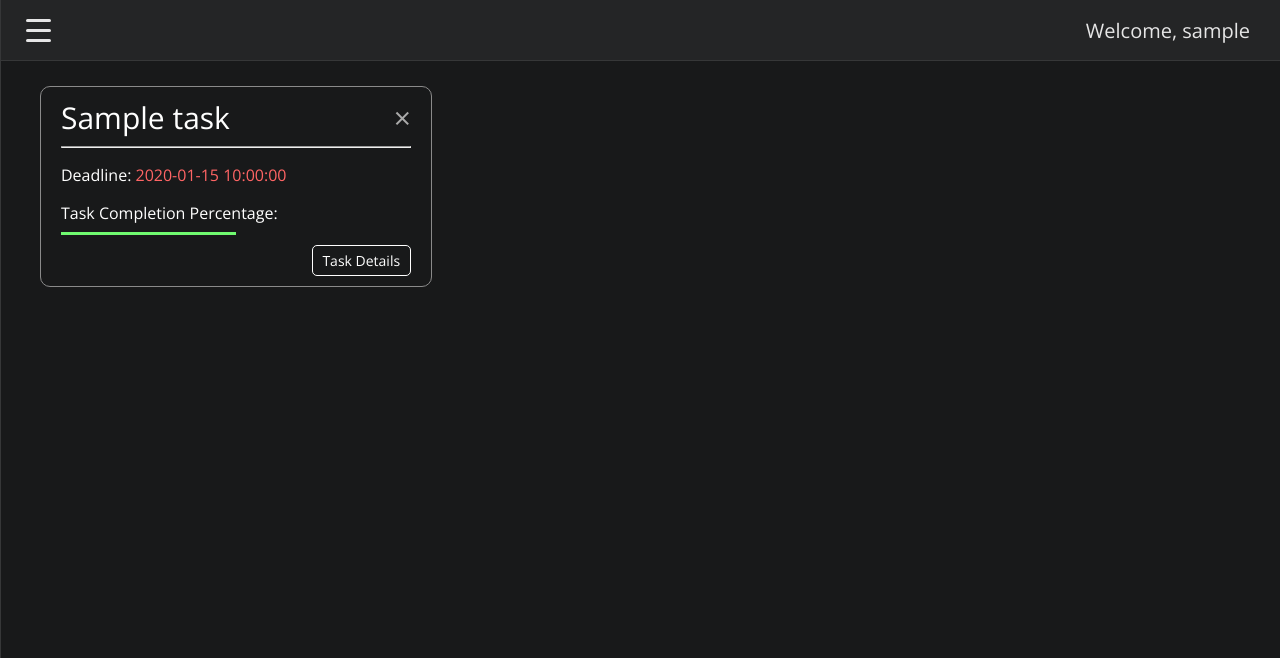
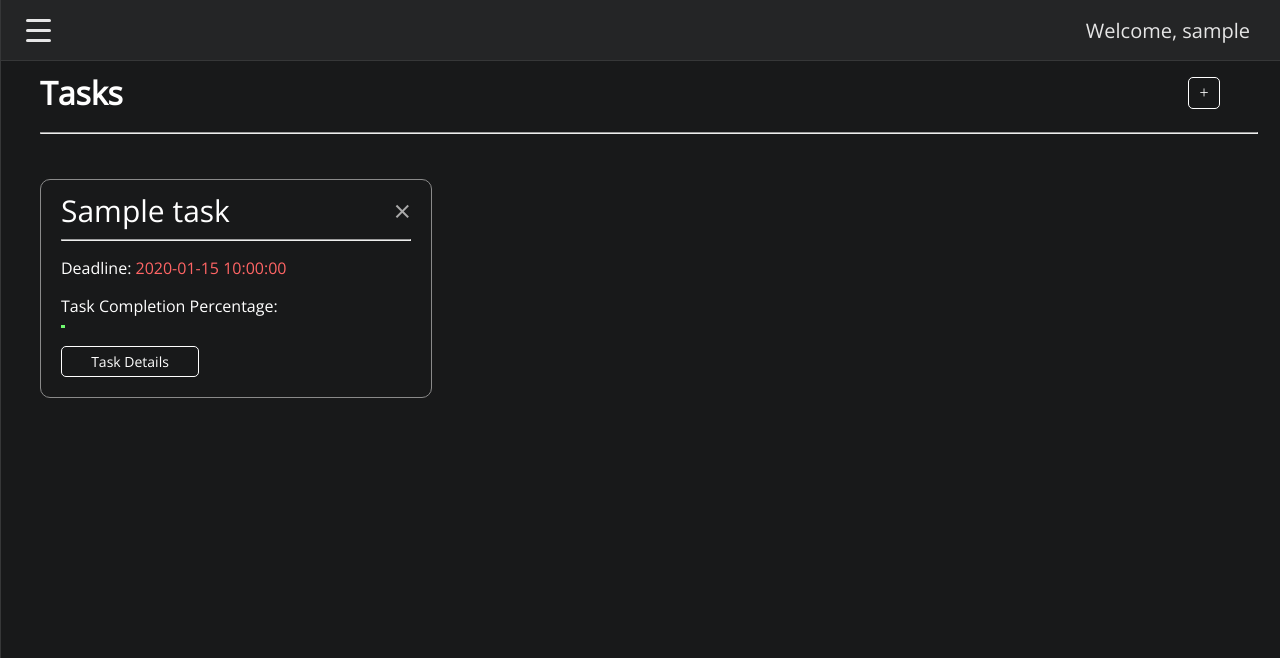
Before and after one commit to shearertzach/Intensive-1.1, a Flask app: page /tasks in a window 1280 px wide. Shown: the top 658 px of the page. Run offline with Flask 2, Linux system fonts and the light colour scheme; the visitor is signed in with stand-in values (Sample User, id 1); a database or web service that is not in the repository returns one stand-in record (values such as "Sample title"); some libraries are stand-ins or nearby versions.

Commit message:
Added a lot of features to the tasks page, changed the color scheme, made it possible to mark tasks as complete or incomplete.

```diff
--- a/app.py
+++ b/app.py
@@ -25,7 +25,7 @@
 print(current_time)
 
 ############################################################
-# ROUTES
+# MAIN ROUTES
 ############################################################
 
 
@@ -56,6 +56,13 @@
     return render_template('login.html')
 
 
+@app.route('/account')
+def account():
+    current_user = session['username']
+
+    return render_template('account.html', current_user=current_user)
+
+
 @app.route('/create_task', methods=['POST', "GET"])
 def create_task():
 
@@ -75,10 +82,17 @@
                 'title': title,
                 'description': description,
                 'category': category,
-                'deadline': deadline.strftime('%B %d, %Y'),
-                'deadline_unix': deadline.timestamp(),
-                'date_created': current_time.strftime('%B %d, %Y'),
-                'date_created_unix': int(current_time.timestamp()),
+                'progression': {
+                    'completed': False,
+                    'completion_percentage': 50
+                },
+                'dates': {
+                    'deadline': deadline.strftime('%B %d, %Y'),
+                    'deadline_unix': deadline.timestamp(),
+                    'date_created': current_time.strftime('%B %d, %Y'),
+                    'date_created_unix': int(current_time.timestamp())
+                }
+
             })
 
             return redirect(url_for('tasks'))
@@ -86,6 +100,12 @@
         return render_template('create_task.html', current_user=current_user)
 
     return render_template('login.html')
+
+
+
+############################################################
+# TASK MODIFICATION ROUTES
+############################################################
 
 
 
@@ -108,13 +128,107 @@
 
 
 
+@app.route('/mark_completion/<task_id>', methods=['POST', "GET"])
+def mark_completion(task_id):
+
+    task = mongo.db.tasks.find_one({'_id': ObjectId(task_id)})
+    task_completion_status = task['progression']['completed']
+
+    if task_completion_status is True:
+        mongo.db.tasks.update_one(
+            {'_id': ObjectId(task_id)},
+            {
+                '$set': {
+                    'progression': {
+                        'completed': False,
+                        'completion_percentage': 25
+                    }
+                }
+            }
+        )
+        return redirect(url_for('tasks'))
+    elif task_completion_status is False:
+        mongo.db.tasks.update_one(
+            {'_id': ObjectId(task_id)},
+            {
+                '$set': {
+                    'progression': {
+                        'completed': True,
+                        'completion_percentage': 100
+                    }
+                }
+            }
+        )
+        return redirect(url_for('tasks'))
+
+    return render_template('tasks.html')
 
 
-@app.route('/account')
-def account():
-    current_user = session['username']
 
-    return render_template('account.html', current_user=current_user)
+
+
+
+
+
+
+
+
+
+
+
+
+
+
+
+
+
+
+
+
+
+
+
+
+
+
+
+
+
+
+
+
+
+
+
+
+
+
+
+
+
+
+
+
+
+
+
+
+
+
+
+
+
+
+
+
+
+
+
+
+
+
+
+
 
 
 ############################################################
--- a/static/style.css
+++ b/static/style.css
@@ -223,7 +254,46 @@
     flex-wrap: wrap;
     justify-content: flex-start;
     margin-top: 25px;
+    width: 100%;
 }
+
+.tasksMainDiv {
+    display: flex;
+    justify-content: space-between;
+    align-items: center;
+    width: 100%;
+}
+
+.tasksMainHeader {
+    margin: 10px 0;
+    margin-left: 40px;
+    font-family: 'Open Sans';
+    color: white;
+}
+
+.tasksMainAddButton {
+    display: flex;
+    justify-content: center;
+    align-items: center;
+    height: 20px;
+    width: 20px;
+    background-color: transparent;
+    border: 1px solid white;
+    border-radius: 5px;
+    color: white;
+    text-decoration: none;
+    padding: 5px;
+    margin: auto 0;
+    margin-right: 60px;
+    transition: all 0.5s;
+}
+
+.tasksMainAddButton:hover {
+    color: black;
+    background-color: white;
+}
+
+
 
 .taskCard {
     font-family: 'Open Sans';
@@ -231,7 +301,7 @@
     border-radius: 10px ;
     padding: 10px 20px;
     width: 350px;
-    margin: 0 40px;
+    margin: 20px 40px;
     color: white;
 }
 
@@ -269,29 +339,12 @@
     transition: all 0.5s;
 }
 
-.viewTaskButton {
-    font-family: 'Open Sans';
-    float: right;
-    background-color: rgb(24,25,26);
-    border: 1px solid rgb(255, 255, 255);
-    border-radius: 5px;
-    width: 25%;
-    outline: none;
-    padding: 5px;
-    transition: all 0.5s;
-    cursor: pointer;
-    text-align: center;
-    color: white;
-    text-decoration: none;
-    font-size: 14px;
-    margin-top: 10px;
-}
 
-.viewTaskButton:hover {
-    width: 30%;
-    background-color:rgb(255, 255, 255);
-    border: 1px solid rgb(255, 255, 255);
-    color: black;
+.taskCardButtons {
+    display: flex;
+    justify-content: space-between;
+    width: 100%;
+    margin-top: 8px;
 }
 
 .taskCardDeleteButton {
@@ -309,5 +362,47 @@
 }
 
 .taskCardDeleteButton:hover {
-    color: rgb(14, 13, 13);
+    color: rgb(255, 255, 255);
 }
+
+.taskCardButton {
+    padding: 0 3px;
+    font-family: 'Open Sans';
+    background-color: rgb(24,25,26);
+    border: 1px solid rgb(255, 255, 255);
+    border-radius: 5px;
+    width: 36%;
+    outline: none;
+    padding: 5px;
+    transition: all 0.5s;
+    cursor: pointer;
+    text-align: center;
+    color: white;
+    text-decoration: none;
+    font-size: 14px;
+    margin: 10px 0;
+}
+
+.taskCardButton:hover {
+    width: 43%;
+    background-color:rgb(255, 255, 255);
+    border: 1px solid rgb(255, 255, 255);
+    color: black;
+}
+
+.taskCardCompletionButton:hover {
+    width: 43%;
+    background-color:rgb(24,25,26);
+}
+
+.incompleteButton:hover {
+    border: 1px solid rgb(255, 88, 88);
+    background-color: rgb(255, 88, 88);
+    color: rgb(24,25,26);
+}
+
+.completeButton:hover {
+    border: 1px solid rgb(112, 250, 112);
+    background-color: rgb(112, 250, 112);
+    color: rgb(24,25,26);
+}
--- a/templates/create_task.html
+++ b/templates/create_task.html
@@ -4,7 +4,7 @@
 <main>
     <form action="{{ url_for('create_task') }}" method="POST">
         <div class="createTask">
-            <div style="justify-content: center; align-items: center; border: 1px solid black;">
+            <div style="justify-content: center; align-items: center;">
                 <!-- <h2 style="margin: 0 auto; margin-top: 25px;">Subtasks</h2>
 
                 <hr width="80%">
--- a/templates/login.html
+++ b/templates/login.html
@@ -15,7 +15,7 @@
             <input type="password" name="pass" placeholder="Password">
 
             <button type="submit">Sign In</button>
-            <a style="text-align: center; margin-top: 10px; font-size: 15px;" href="/register">Don't have account? Click here to register.</a>
+            <a href="/register">Don't have account? Click here to register.</a>
         </form>
     </div>
 </div>
--- a/templates/register.html
+++ b/templates/register.html
@@ -15,7 +15,7 @@
             <input type="password" name="pass" placeholder="Password">
 
             <button type="submit">Register</button>
-            <a style="text-align: center; margin-top: 10px; font-size: 15px;" href="/login">Already have an account? Sign in here.</a>
+            <a href="/login">Already have an account? Sign in here.</a>
         </form>
     </div>
 </div>
--- a/templates/tasks.html
+++ b/templates/tasks.html
@@ -2,21 +2,42 @@
 {% block content %}
 
 <main>
+    <div class="tasksMainDiv">
+        <h1 class="tasksMainHeader">Tasks</h1>
+        <a class="tasksMainAddButton" href="/create_task">+</a>
+    </div>
+
+    <hr style="width: 95%; margin-left: 40px;">
+
     <div class="allTasks">
         {% for task in users_tasks %}
+        <form action="/mark_completion/{{ task['_id'] }}" method="POST">
+
             <div class="taskCard">
                 <a href="/delete_task/{{ task['_id']}}" class="taskCardDeleteButton" onclick="">&times;</a>
                 <p class="taskCardTitle">{{ task['title'] }}</p>
                 <hr>
-                {% if current_time < task['deadline_unix'] %}
-                <p>Deadline: <span style="color: rgb(112, 250, 112);">{{ task['deadline']}}</span></p>
+
+                {% if current_time < task['dates']['deadline_unix'] %}
+                <p>Deadline: <span style="color: rgb(112, 250, 112);">{{ task['dates']['deadline']}}</span></p>
                 {% else %}
-                <p>Deadline: <span style="color: rgb(255, 101, 101);">{{ task['deadline']}}</span></p>
+                <p>Deadline: <span style="color: rgb(255, 101, 101);">{{ task['dates']['deadline']}}</span></p>
                 {% endif %}
                 <p style='margin-bottom: 8px'>Task Completion Percentage:</p>
-                <div class="taskCompletionBar" style="width: 50%;"></div>
-                <a class="viewTaskButton" href="/task_details/{{ task['_id'] }}">Task Details</a>
+
+                <div class="taskCompletionBar" style="width: {{ task['progression']['completion_percentage'] }}%">
+                </div>
+
+                <div class="taskCardButtons">
+                    {% if task['progression']['completed'] == true %}
+                    <button type="submit" class="taskCardButton incompleteButton">Mark Incomplete</button>
+                    {% elif task['progression']['completed'] == false %}
+                    <button type="submit" class="taskCardButton completeButton">Mark Complete</button>
+                    {% endif %}
+                    <a class="taskCardButton" href="/task_details/{{ task['_id'] }}">Task Details</a>
+                </div>
             </div>
+        </form>
         {% endfor %}
     </div>
 </main>
```
Also changed, not shown: other parts of static/style.css (+31 -0 lines).
